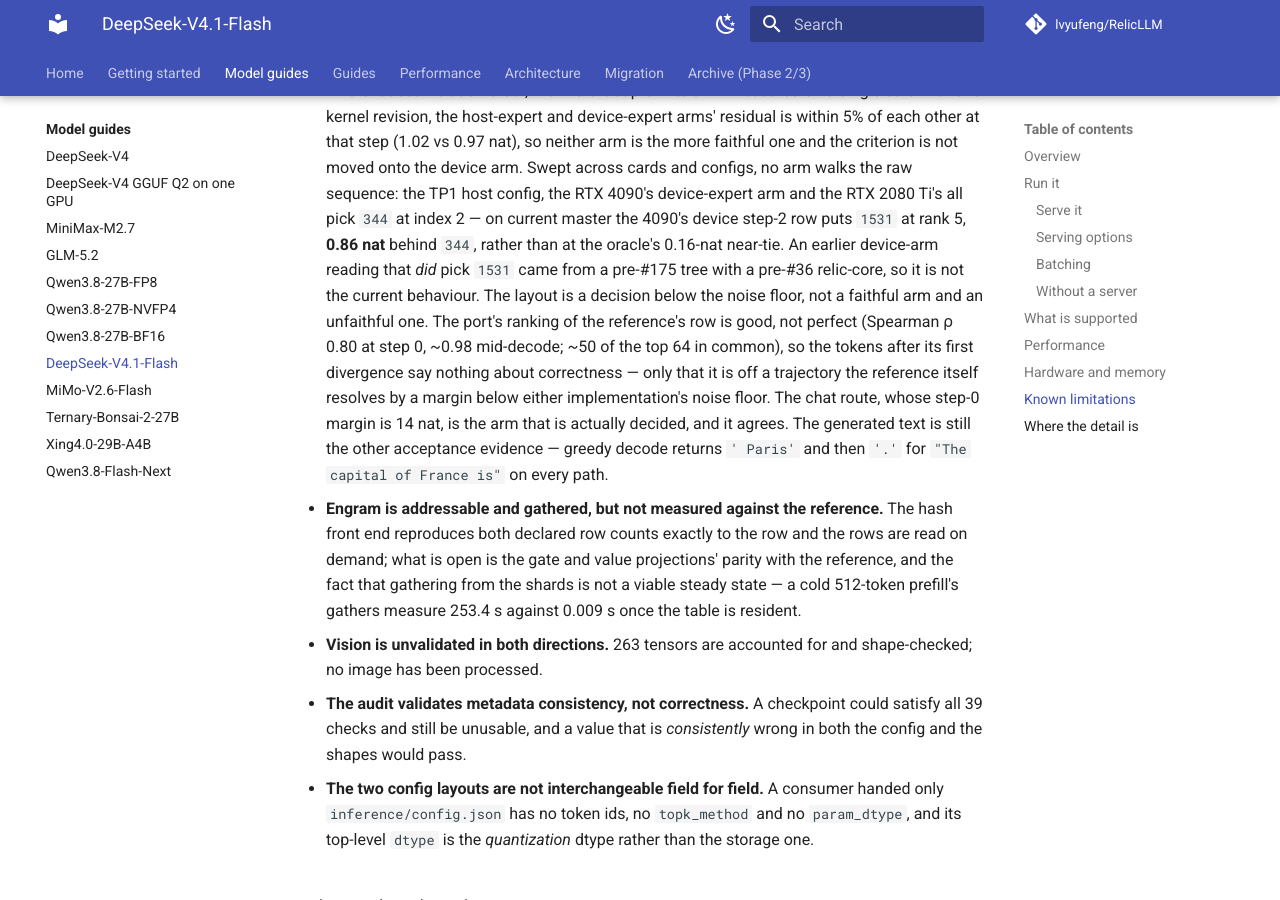
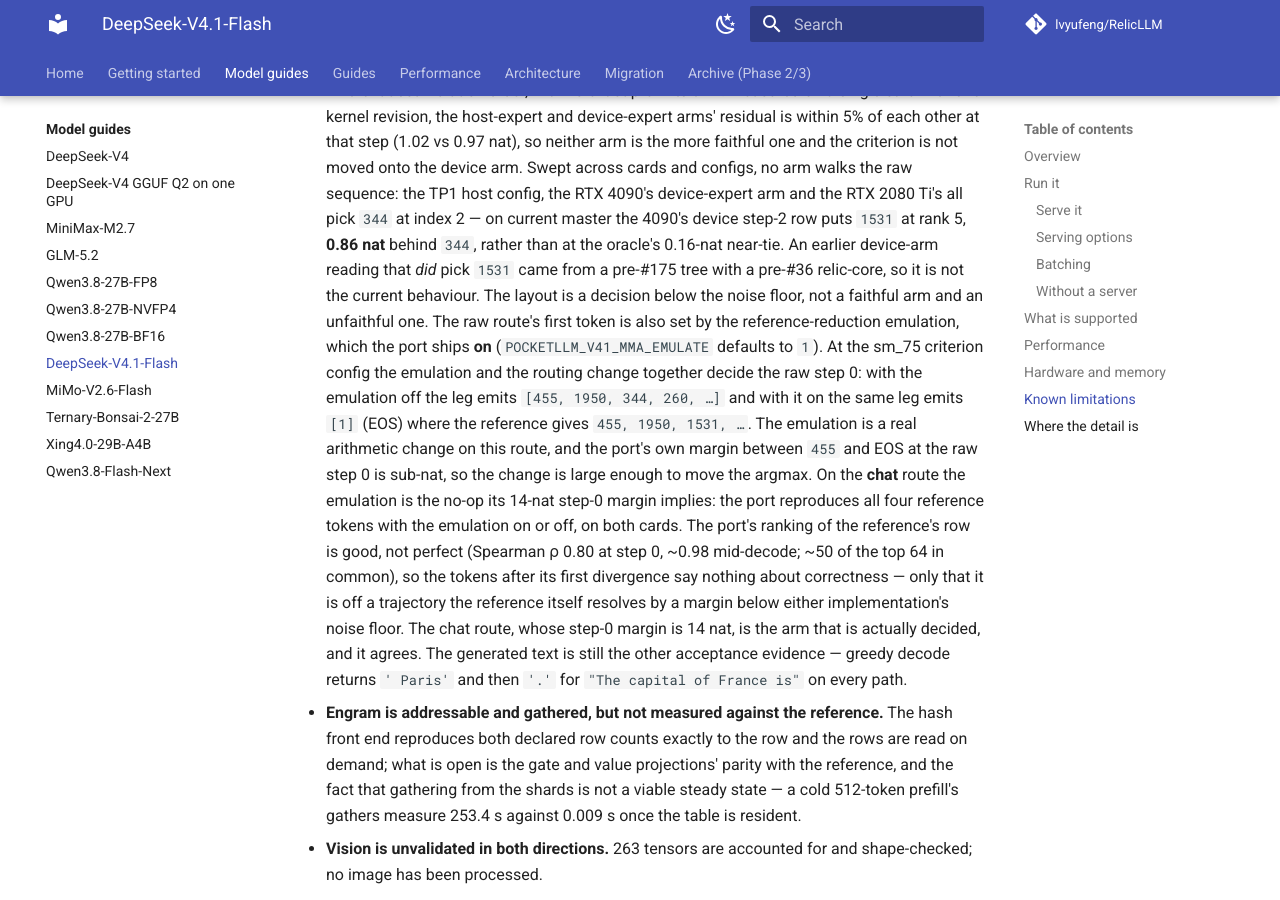
Before and after one commit to lvyufeng/RelicLLM, an MkDocs documentation site: the page built from docs/models/deepseek-v4.1-flash.md, in a window 1280 px wide and 900 px high, scrolled down 6619 px. Built offline with MkDocs 1.6.1 and Material for MkDocs 9.7.7, drawn with Linux system fonts in a browser that asks for light colours; comment, search, counter and statistics services are not loaded.

Commit message:
docs(v41): the raw route's first token turns on the emulation default (#192)
* docs(v41): the raw route's first token turns on the emulation default

The raw-route passage quoted only the emulation-off arithmetic while the
shipped default is on (POCKETLLM_V41_MMA_EMULATE defaults to 1), and on
that default the route stops at step 0. Measured on the 2080 Ti box at
this tip with the criterion argv and the emulation unset: the raw leg
emits [1] (EOS) where the reference gives 455, 1950, 1531, ...; the same
leg with POCKETLLM_V41_MMA_EMULATE=0 gives 455, 1950, 344, ... . State
both cells and note the chat route reads the toggle as the no-op its
14-nat step-0 margin implies.

Co-Authored-By: Claude Code <noreply@anthropic.com>

* docs(v41): correct the raw emulation paragraph

Fold in review: drop the blanket "every raw-route cell quoted here is
emulation-off" (the residual table, the block-0 tap and the 4090 index-2
cell were measured with the emulation on), state the emulation as a
co-factor rather than the switch (the pre-#175 bisect passes with it on),
and replace the transplanted 0.25-nat figure with a first-hand
measurement at this tip: the sm_75 criterion raw leg gives
[455, 1950, 344, 260, ...] with the emulation off and [1] with it on.

Co-Authored-By: Claude Code <noreply@anthropic.com>

---------

Co-authored-by: lvyufeng <lvyufeng@users.noreply.github.com>
Co-authored-by: Claude Code <noreply@anthropic.com>

```diff
--- a/docs/models/deepseek-v4.1-flash.md
+++ b/docs/models/deepseek-v4.1-flash.md
@@ -211,6 +211,14 @@ and Engram in host memory or on disk before kernel work matters.
   0.16-nat near-tie. An earlier device-arm reading that *did* pick `1531` came from a pre-#175 tree with a
   pre-#36 relic-core, so it is not the current behaviour. The layout is a decision below the noise
   floor, not a faithful arm and an unfaithful one.
+  The raw route's first token is also set by the reference-reduction emulation, which the port ships
+  **on** (`POCKETLLM_V41_MMA_EMULATE` defaults to `1`). At the sm_75 criterion config the emulation and
+  the routing change together decide the raw step 0: with the emulation off the leg emits
+  `[455, 1950, 344, 260, …]` and with it on the same leg emits `[1]` (EOS) where the reference gives
+  `455, 1950, 1531, …`. The emulation is a real arithmetic change on this route, and the port's own
+  margin between `455` and EOS at the raw step 0 is sub-nat, so the change is large enough to move the
+  argmax. On the **chat** route the emulation is the no-op its 14-nat step-0 margin implies: the port
+  reproduces all four reference tokens with the emulation on or off, on both cards.
   The port's ranking of the reference's row is good, not perfect (Spearman ρ 0.80 at step 0, ~0.98
   mid-decode; ~50 of the top 64 in common), so the tokens after its
   first divergence say nothing about correctness — only that it is off a trajectory the reference
```
